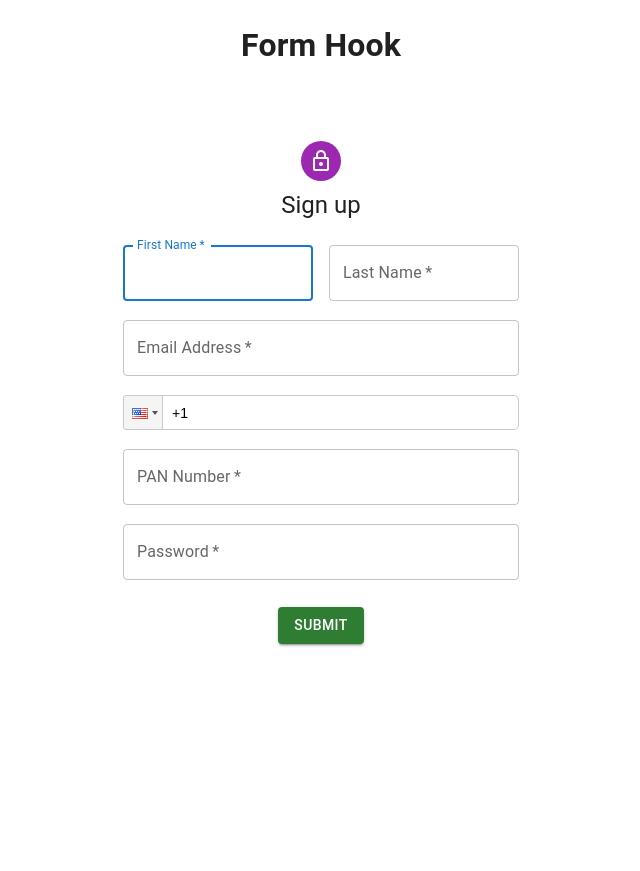
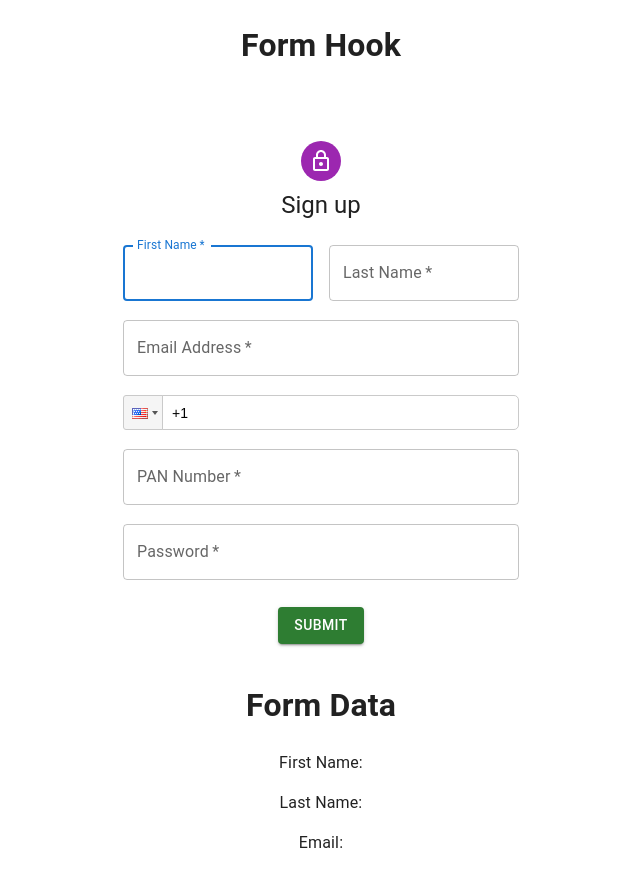
Before and after one commit to anshuvelocis9015/Form-hook-material-ui, a React (Create React App) app: page / in a window 1280 px wide. Shown: the whole page, without its empty margins (319-959 px from the left). Before the commit the page ends 800 px from the top, so only its background shows below. Built offline with nearby package versions, Linux system fonts and the light colour scheme.

Commit message:
redux implement

```diff
--- a/package.json
+++ b/package.json
@@ -7,6 +7,7 @@
     "@emotion/styled": "^11.13.0",
     "@mui/icons-material": "^5.16.7",
     "@mui/material": "^5.16.7",
+    "@reduxjs/toolkit": "^2.2.7",
     "@testing-library/jest-dom": "^5.17.0",
     "@testing-library/react": "^13.4.0",
     "@testing-library/user-event": "^13.5.0",
@@ -14,6 +15,7 @@
     "react-dom": "^18.3.1",
     "react-hook-form": "^7.52.2",
     "react-phone-input-2": "^2.15.1",
+    "react-redux": "^9.1.2",
     "react-scripts": "5.0.1",
     "web-vitals": "^2.1.4"
   },
--- a/src/App.js
+++ b/src/App.js
@@ -1,12 +1,15 @@
 // import logo from './logo.svg';
 import './App.css';
+import DisplayFormData from './components/displayFormData';
 import Form from './components/Form';
+
 
 function App() {
   return (
     <div className="App">
       <h1>Form Hook</h1>
       <Form />
+      <DisplayFormData />
     </div>
   );
 }
--- a/src/components/Form.js
+++ b/src/components/Form.js
@@ -1,5 +1,6 @@
 import { useForm, Controller } from "react-hook-form";
 import * as React from 'react';
+import { useDispatch } from "react-redux";
 import Avatar from '@mui/material/Avatar';
 import Button from '@mui/material/Button';
 import CssBaseline from '@mui/material/CssBaseline';
@@ -13,15 +14,19 @@ import FormHelperText from '@mui/material/FormHelperText';
 import { createTheme, ThemeProvider } from '@mui/material/styles';
 import PhoneInput from 'react-phone-input-2';
 import 'react-phone-input-2/lib/style.css';
+import { saveFormData } from "../store/formSlice";
 
 const Form = () => {
   const { register, handleSubmit, reset, control, setValue, formState: { errors } } = useForm();
+  const dispatch = useDispatch();
   const onFormSubmit = (data) => {
     console.log(data);
+    dispatch(saveFormData(data));
     localStorage.setItem("data",JSON.stringify(data));
     reset();
   };
   localStorage.getItem("data");
+
   const handleChange = (e)=>{
     const upperCaseValued = e.target.value.toUpperCase();
     setValue("panNumber",upperCaseValued);
--- /dev/null
+++ b/src/components/displayFormData.js
@@ -0,0 +1,18 @@
+import React from "react";
+import { useSelector } from "react-redux";
+
+const DisplayFormData = () => {
+    const formDataInput = useSelector((state) =>{
+        return state.form1.formData;
+    })
+    return (
+        <div>
+            <h1>Form Data</h1>
+            <p>First Name: {formDataInput?.firstName}</p>
+            <p>Last Name: {formDataInput?.lastName}</p>
+            <p>Email: {formDataInput?.email}</p>
+        </div>
+    )
+}
+
+export default DisplayFormData;
--- a/src/index.js
+++ b/src/index.js
@@ -3,12 +3,17 @@ import ReactDOM from 'react-dom/client';
 import './index.css';
 import App from './App';
 import reportWebVitals from './reportWebVitals';
+import {store} from "./store/store";
+import { Provider } from 'react-redux';
 
 const root = ReactDOM.createRoot(document.getElementById('root'));
 root.render(
   <React.StrictMode>
-    <App />
+    <Provider store={store}>
+      <App />
+    </Provider>
   </React.StrictMode>
+
 );
 
 // If you want to start measuring performance in your app, pass a function
--- /dev/null
+++ b/src/store/formSlice.js
@@ -0,0 +1,19 @@
+import { createSlice } from "@reduxjs/toolkit";
+
+const initialState = {
+    formData:{},
+}
+
+const formSlice = createSlice({
+    name:'form',
+    initialState,
+    reducers:{
+        saveFormData: (state,action)=>{
+            state.formData = action.payload
+        }
+    }
+})
+
+export const {saveFormData} = formSlice.actions;
+
+export default formSlice.reducer;
--- /dev/null
+++ b/src/store/store.js
@@ -0,0 +1,8 @@
+import { configureStore } from "@reduxjs/toolkit";
+import formReducer from "./formSlice"
+
+export const store = configureStore({
+    reducer:{
+        form1: formReducer
+    }
+})
```
Also changed, not shown: 1 other file (tests, documents, lock files or other folders).
